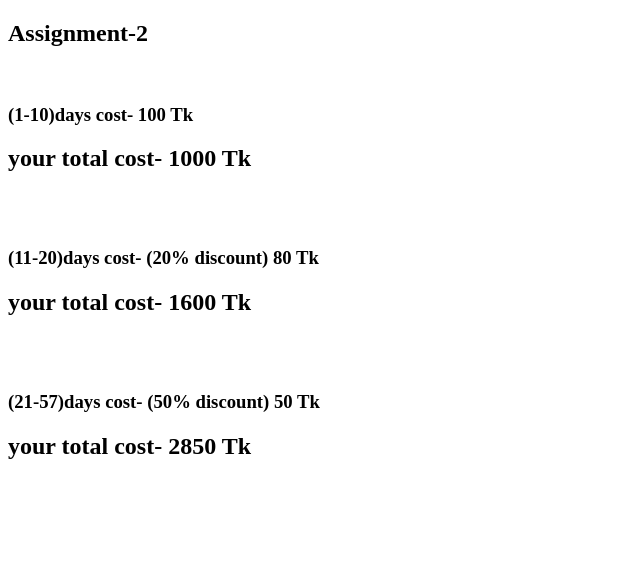
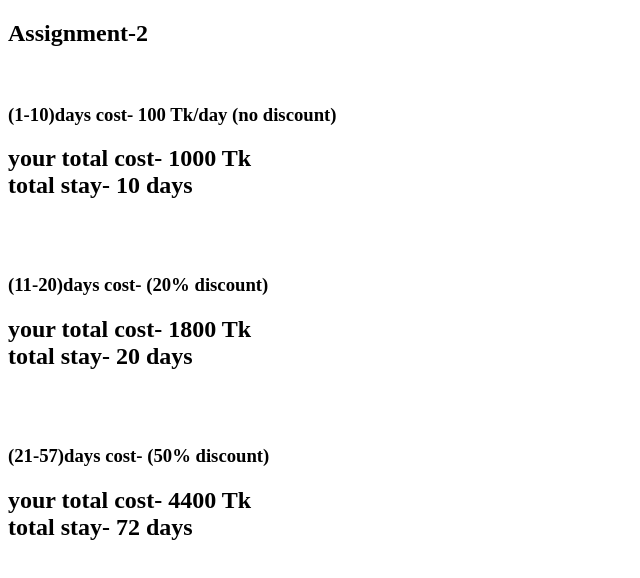
Before and after one commit to NipaJoyaDash/js, a plain HTML site: page hw 2/index.html in a window 1280 px wide. Shown: the whole page, without its empty margins (0-640 px from the left). Drawn offline with Linux system fonts and the light colour scheme.

Commit message:
second commit

```diff
--- a/hw 2/index.html
+++ b/hw 2/index.html
@@ -9,33 +9,33 @@
 <body>
     <h2>Assignment-2</h2>
     <br>
-    <h3>(1-10)days cost- 100 Tk</h3>
+    <h3>(1-10)days cost- 100 Tk/day (no discount)</h3>
 
     <script>
         var x=100;
         var y=10;
         if(x=x*y){
-            document.write('<h2>your total cost- 1000 Tk</h2>');
+            document.write('<h2>your total cost- 1000 Tk <br> total stay- 10 days</h2>');
         }
     </script>
 <br>
 <br>
-      <h3>(11-20)days cost- (20% discount) 80 Tk</h3>
+      <h3>(11-20)days cost- (20% discount)</h3>
     <script>
         var x=80;
-        y=20;
-        if(x=x*y){
-            document.write('<h2>your total cost- 1600 Tk</h2>');
+        y=10;
+        if(x=x*y+1000){
+            document.write('<h2>your total cost- 1800 Tk <br> total stay- 20 days</h2>');
         }
     </script>
 <br>
 <br>
-      <h3>(21-57)days cost- (50% discount) 50 Tk</h3>
+      <h3>(21-57)days cost- (50% discount)</h3>
     <script>
         var x=50;
-        y=57;
-        if(x=x*y){
-            document.write('<h2>your total cost- 2850 Tk</h2>');
+        y=52;
+        if(x=x*y+1000+800){
+            document.write('<h2>your total cost- 4400 Tk <br> total stay- 72 days</h2>');
         }
     </script>
 
```
